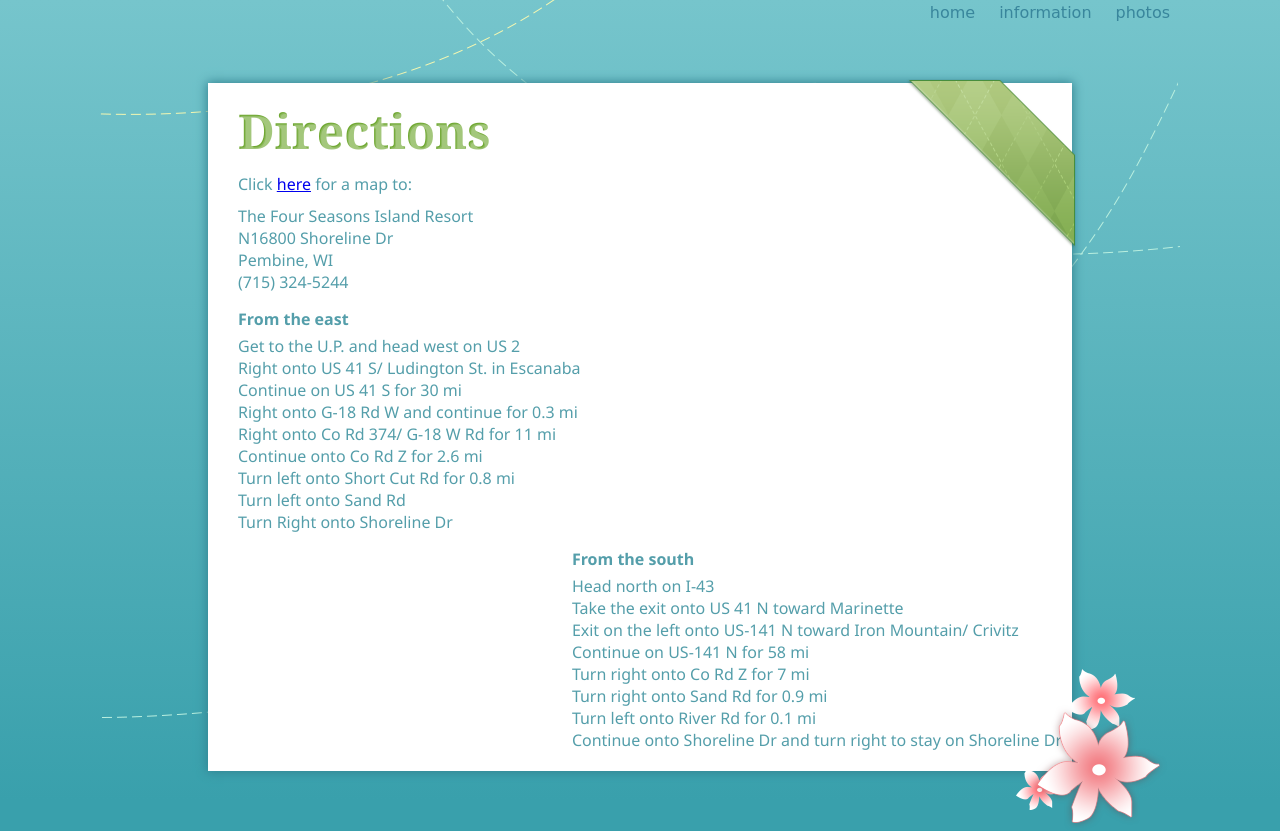
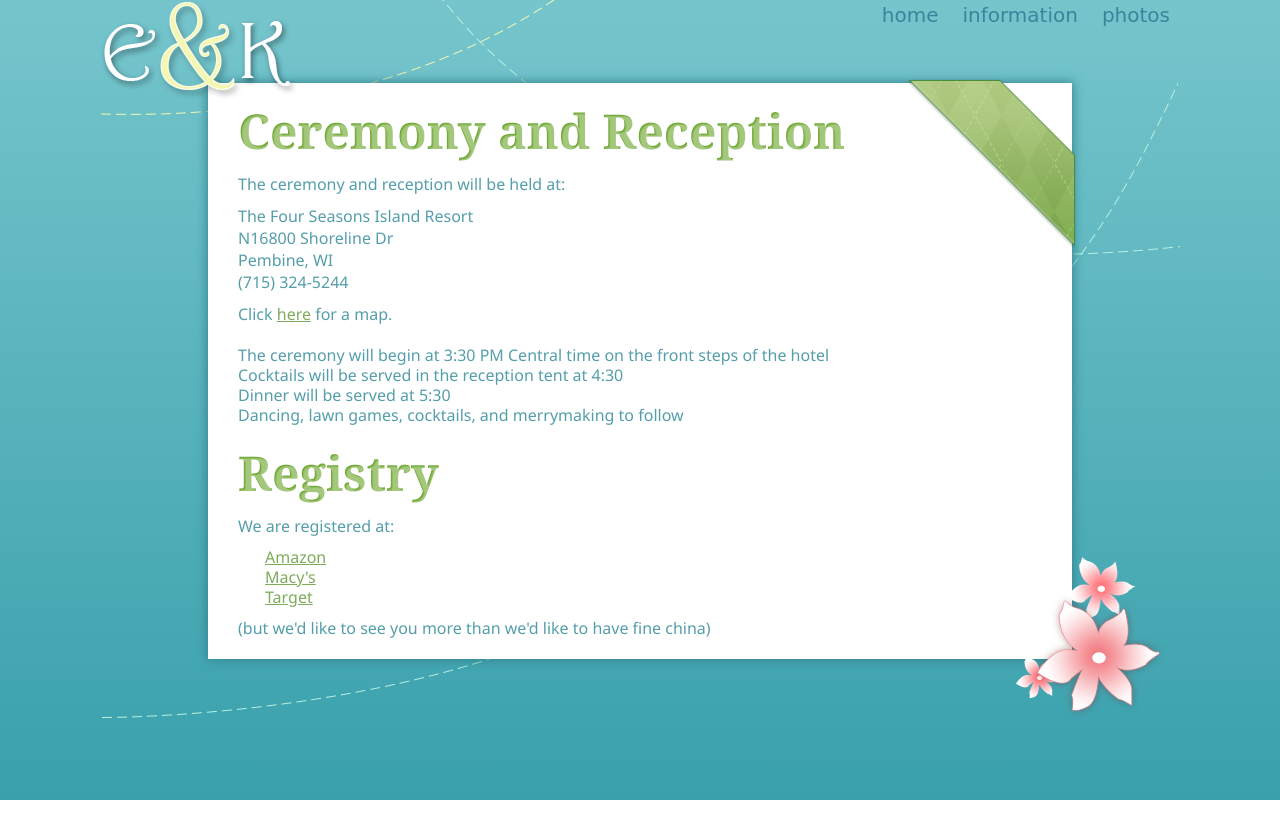
Before and after one commit to elindell/cheeseandcheat, a Python web app: template templates/information.html in a window 1280 px wide. After the commit the page ends 800 px from the top, so only its background shows below. Run offline with Jinja, Linux system fonts and the light colour scheme; the template is opened without the code that fills it, so the values that code supplies are empty; some libraries are stand-ins or nearby versions; some web fonts are replaced.

Commit message:
Remove text directions, add registry information, add skeleton for photos

```diff
--- /dev/null
+++ b/static/scripts/photos.js
@@ -0,0 +1,3 @@
+(function($) {
+	$('a.thumb').colorbox({rel:'gal', width:"75%", height:"75%"});
+})($);
--- a/static/stylesheets/base.css
+++ b/static/stylesheets/base.css
@@ -16,6 +16,15 @@ body {
 	height: 100%;
 }
 
+#smallEK {
+	z-index:100;
+	position: absolute;
+	width: 197px;
+	height: 100px;
+	background-image: url("/static/images/EKsmall.png");
+	background-repeat: no-repeat;
+}
+
 #nav {
 	margin-top: 3px;
 	position: absolute;
@@ -32,7 +41,7 @@ body {
 	font-family: 'Bad Script', cursive;
 	text-decoration: none;
 	color: #39869C;
-	font-size: 1em;
+	font-size: 1.25em;
 	margin: auto 10px;
 }
 
--- a/static/stylesheets/index.css
+++ b/static/stylesheets/index.css
@@ -33,13 +33,7 @@
 }
 
 #smallEK {
-	z-index:100;
-	position: absolute;
-	width: 197px;
-	height: 100px;
 	display: none;
-	background-image: url("/static/images/EKsmall.png");
-	background-repeat: no-repeat;
 }
 
 #letUsTellYouOurStory {
--- a/static/stylesheets/information.css
+++ b/static/stylesheets/information.css
@@ -26,10 +26,10 @@
 	color: #70A833;
 	position: relative;
 	font-size: 3em;
+	margin: 15px auto 10px auto;
 }
 
 .heading:before, .heading:after {
-    content: "Directions";
     color: rgba(255,255,255,.2);
     position: absolute;
 }
@@ -37,31 +37,30 @@
 .heading:before { top: 1px; left: 1px }
 .heading:after  { top: 2px; left: 2px }
 
-#directionsHeader {
-	margin: 15px auto 10px auto;
+#ceremonyHeader:before, #ceremonyHeader:after {
+	content: "Ceremony and Reception";
+}
+
+#addressContainer {
+	margin-bottom: 20px;
 }
 
 #address {
-	margin-top: 10px;
+	margin: 10px auto;
 }
 
-.directions {
-	margin-top: 15px;
+#schedule {
+	line-height: 1.25em;
 }
 
-.directionsList {
-	list-style-type: none;
-	margin-top: 5px;
-	color: #549EAA;
+#registryHeader:before, #registryHeader:after {
+	content: "Registry";
 }
 
-#directionsFromMichigan {
-	float: left;
-}
-
-#directionsFromWisconsin {
-	float: right;
-	margin-right: 10px;
+#registryList {
+	list-style-type: none;
+	margin: 10px auto 10px 27px;
+	line-height: 1.25em;
 }
 
 #flowersBack {
@@ -75,3 +74,6 @@
 	right: -95px;
 	bottom: -60px;
 }
+
+#contentContainer a:link {color:#7EAB5C;}
+#contentContainer a:visited {color: #4B6637;}
--- a/templates/base.html
+++ b/templates/base.html
@@ -9,6 +9,7 @@
     </head>
     <body>
 		<div id="mainColumn">
+			<div id="smallEK"></div>
 			<div id="nav">
 				<ul>
 					<li><a class="navItem" href="/">home</a></li>
--- a/templates/index.html
+++ b/templates/index.html
@@ -8,7 +8,6 @@
 	<div id="homeElements"></div>
 	<div id="upperCloud"></div>
 	<div id="lowerCloud"></div>
-	<div id="smallEK"></div>
 	<a href="#" id="letUsTellYouOurStory"></a>
 	<div id="tree"></div>
 
--- a/templates/information.html
+++ b/templates/information.html
@@ -7,45 +7,34 @@
 <div id="backgroundContainer">
 	<img id="ribbon" width="170" height="170" src="/static/images/ribbon.png">
 	<div id="contentContainer">
-		<h1 id="directionsHeader" class="heading">Directions</h1>
-		<p>Click
-		<a href="https://maps.google.com/maps?saddr=current+location&daddr=The+Four+Seasons+Island+Resort,+N16800+Shoreline+Drive,+Pembine,+WI+54156&hl=en&ll=44.331707,-88.615723&spn=4.046863,14.644775&sll=45.966425,-87.835693&sspn=3.932515,14.644775&geocode=FRw-kQIdctir-in_GSA6bVMGiDGYQUi6tfwMTg%3BFYRMtwIderXD-ikvsKJ1a_VSTTGmR9iZokPNhA&mra=ls&t=m&z=7">here</a>
-		for a map to:</p>
-		<div id="textDirectionsContainer">
+		<div id="ceremonyContainer" class="section">
+			<h1 id="ceremonyHeader" class="heading">Ceremony and Reception</h1>
+			<div id="addressContainer">
+				<p>The ceremony and reception will be held at:</p>
 				<div id="address">
 					<p>The Four Seasons Island Resort</p>
 					<p>N16800 Shoreline Dr</p>
 					<p>Pembine, WI </p>
 					<p>(715) 324-5244</p>
 				</div>
-			<div id="directionsFromMichigan" class="directions">
-				<h4>From the east</h4>
-				<ol class="directionsList">
-					<li>Get to the U.P. and head west on US 2</li>
-					<li>Right onto US 41 S/ Ludington St. in Escanaba</li>
-					<li>Continue on US 41 S for 30 mi</li>
-					<li>Right onto G-18 Rd W and continue for 0.3 mi</li>
-					<li>Right onto Co Rd 374/ G-18 W Rd for 11 mi</li>
-					<li>Continue onto Co Rd Z for 2.6 mi</li>
-					<li>Turn left onto Short Cut Rd for 0.8 mi</li>
-					<li>Turn left onto Sand Rd</li>
-					<li>Turn Right onto Shoreline Dr</li>
-				</ol>
+				<p>Click <a href="https://maps.google.com/maps?saddr=current+location&daddr=The+Four+Seasons+Island+Resort,+N16800+Shoreline+Drive,+Pembine,+WI+54156&hl=en&ll=44.331707,-88.615723&spn=4.046863,14.644775&sll=45.966425,-87.835693&sspn=3.932515,14.644775&geocode=FRw-kQIdctir-in_GSA6bVMGiDGYQUi6tfwMTg%3BFYRMtwIderXD-ikvsKJ1a_VSTTGmR9iZokPNhA&mra=ls&t=m&z=7">here</a> for a map.</p>
 			</div>
-			<div id="directionsFromWisconsin" class="directions">
-				<h4>From the south</h4>
-				<ol class="directionsList">
-					<li>Head north on I-43</li>
-					<li>Take the exit onto US 41 N toward Marinette</li>
-					<li>Exit on the left onto US-141 N toward Iron Mountain/ Crivitz</li>
-					<li>Continue on US-141 N for 58 mi</li>
-					<li>Turn right onto Co Rd Z for 7 mi</li>
-					<li>Turn right onto Sand Rd for 0.9 mi</li>
-					<li>Turn left onto River Rd for 0.1 mi</li>
-					<li>Continue onto Shoreline Dr and turn right to stay on Shoreline Dr</li>
-				</ol>
+			<div id="schedule">
+				<p>The ceremony will begin at 3:30 PM Central time on the front steps of the hotel</p>
+				<p>Cocktails will be served in the reception tent at 4:30</p>
+				<p>Dinner will be served at 5:30</p>
+				<p>Dancing, lawn games, cocktails, and merrymaking to follow</p>
 			</div>
-			<div class="clear"></div>
+		</div>
+		<div id="registryContainer" class="section">
+			<h1 id="registryHeader" class="heading">Registry</h1>
+			<p>We are registered at:</p>
+			<ul id="registryList">
+				<li><a href="http://www.amazon.com/gp/registry/registry.html?ie=UTF8&id=1JMJGRDQ88YZ7&type=wedding">Amazon</a></li>
+				<li><a href="http://www1.macys.com/registry/wedding/guest/?registryId=200947">Macy's</a></li>
+				<li><a href="http://www.target.com/wedd/registry/7Pflkltqm9hYdTbRsoSifw">Target</a></li>
+			</ul>
+			<p>(but we'd like to see you more than we'd like to have fine china)</p>
 	</div>
 	<img id="flowersBack" width="119" height="141" src="/static/images/flowersBack.png">
 	<img id="flowerFront" width="137" height="126" src="/static/images/flowerFront.png">
```
Also changed, not shown: static/stylesheets/colorbox.css (added, +65 -0 lines), static/stylesheets/photos.css (added, +23 -0 lines), templates/photos.html (+14 -1 lines), static/images/cbBorder1.png (added), static/images/cbBorder2.png (added), static/images/cbLoading.gif (added), static/scripts/jquery.colorbox-min.js (added), static/scripts/jquery.lazyload.min.js (added). Lines whose indentation alone changed are shown as unchanged.
